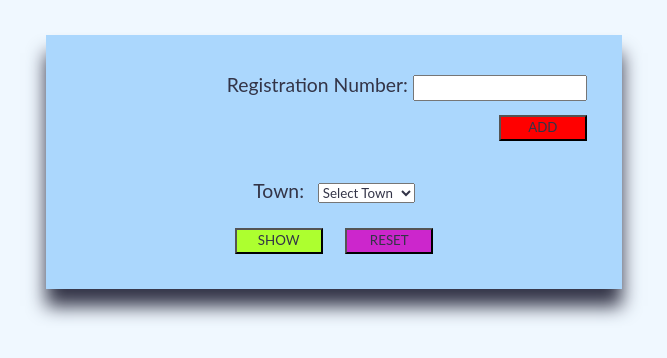
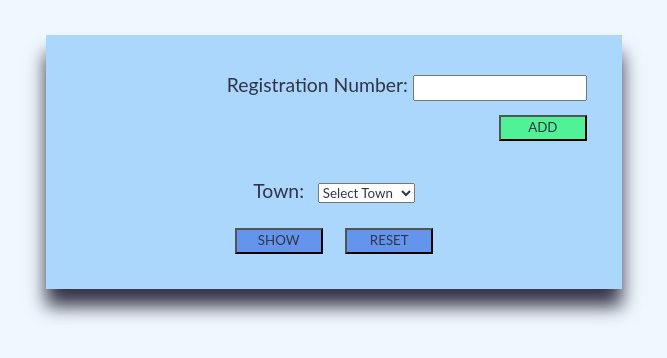
Before and after one commit to Kanyisa-Ntombini/registration_numbers, a plain HTML site: page index.html in a window 1280 px wide. Shown: the whole page, without its empty margins (306-973 px from the left). Drawn offline with Linux system fonts and the light colour scheme.

Commit message:
changes styling

```diff
--- a/css/registration_number.css
+++ b/css/registration_number.css
@@ -42,7 +42,7 @@ body {
 }
 
 .addBtn {
-  background-color: red;
+  background-color: rgb(79, 243, 150);
   width: 5rem;
 }
 
@@ -66,9 +66,9 @@ body {
   margin-right: 0.5rem;
 }
 
-select option {
+/*select option {
   background-color: magenta;
-}
+}*/
 
 option:hover {
   background-color: green;
@@ -76,13 +76,13 @@ option:hover {
 
 /* RESET AND SHOW BUTTON */
 .dropDownBtn {
-  background-color: greenyellow;
+  background-color: cornflowerblue;
   width: 5rem;
   margin-right: 0.5rem;
 }
 
 .reset {
-  background-color: rgb(204, 38, 204);
+  background-color: cornflowerblue;
   width: 5rem;
   margin-left: 0.5rem;
 }
```
